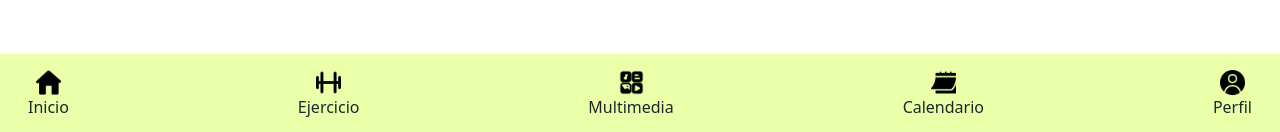
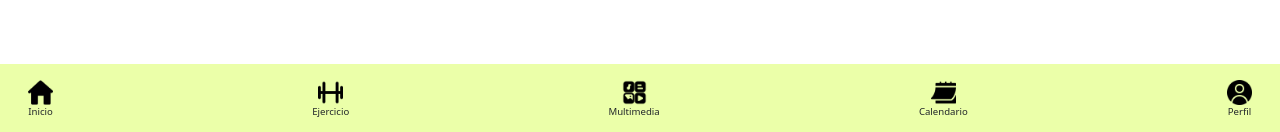
Before and after one commit to caarlos-14/Gym_APP, a Next.js app in the folder gym_carlos/: page / in a window 1280 px wide. Shown: the part 665-797 px from the top of the page. Built offline with nearby package versions, Linux system fonts and the light colour scheme; no server answers; the database is empty.

Commit message:
commit next

```diff
--- a/gym_carlos/app/componentes/navbar/navbar.css
+++ b/gym_carlos/app/componentes/navbar/navbar.css
@@ -21,6 +21,10 @@ justify-content: space-between;
 transform: scale(1.2);
 }
 
+.texto{
+  font-size:0.6em;
+}
+
 @media (max-width: 768px) {
 .icono-gym{
   width: 30px !important;
--- a/gym_carlos/app/componentes/navbar/navbar.tsx
+++ b/gym_carlos/app/componentes/navbar/navbar.tsx
@@ -11,7 +11,7 @@ const navbar = () =>{
             <div className="container-fluid">
                 <div className="row">
                     <div className="col-12 navegacion">
-                        <Link href="/" className="text-decoration-none text-dark">
+                        <Link href="/" className="text-decoration-none text-dark texto">
                         <div className="d-flex flex-column justify-content-center align-items-center">
                             <Image
                             src="/casa.png"
@@ -24,7 +24,7 @@ const navbar = () =>{
                             <label htmlFor="Inicio">Inicio</label>
                         </div>
                         </Link>
-                        <Link href="/Ejercicios" className="text-decoration-none text-dark">
+                        <Link href="/Ejercicios" className="text-decoration-none text-dark texto">
                         <div className="d-flex flex-column justify-content-center align-items-center">
                             <Image
                             src="/mancuerna.png"
@@ -37,7 +37,7 @@ const navbar = () =>{
                             <label htmlFor="ejercicio">Ejercicio</label>
                         </div>
                         </Link>
-                        <Link href="/Multimedia" className="text-decoration-none text-dark">
+                        <Link href="/Multimedia" className="text-decoration-none text-dark texto">
                         <div className="d-flex flex-column justify-content-center align-items-center">
                             <Image
                             src="/multimedia.png"
@@ -50,7 +50,7 @@ const navbar = () =>{
                             <label htmlFor="multimedia">Multimedia</label>
                         </div>
                         </Link>
-                        <Link href="/Calendario" className="text-decoration-none text-dark">
+                        <Link href="/Calendario" className="text-decoration-none text-dark texto">
                         <div className="d-flex flex-column justify-content-center align-items-center">
                             <Image
                             src="/calendario.png"
@@ -63,7 +63,7 @@ const navbar = () =>{
                             <label htmlFor="calendario">Calendario</label>
                         </div>
                         </Link>
-                        <Link href="/Registrar" className="text-decoration-none text-dark">
+                        <Link href="/Registrar" className="text-decoration-none text-dark texto">
                         <div className="d-flex flex-column justify-content-center align-items-center">
                             <Image
                             src="/usuario.png"
```
